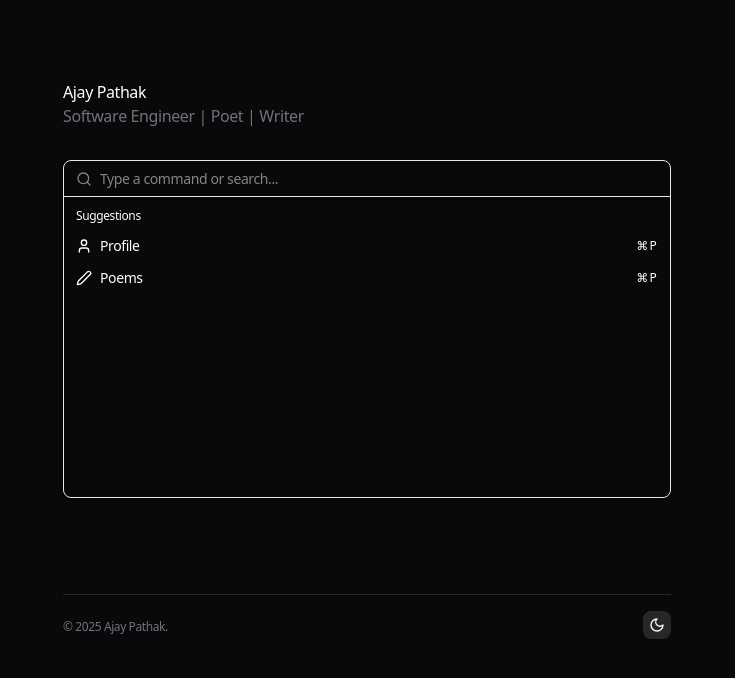
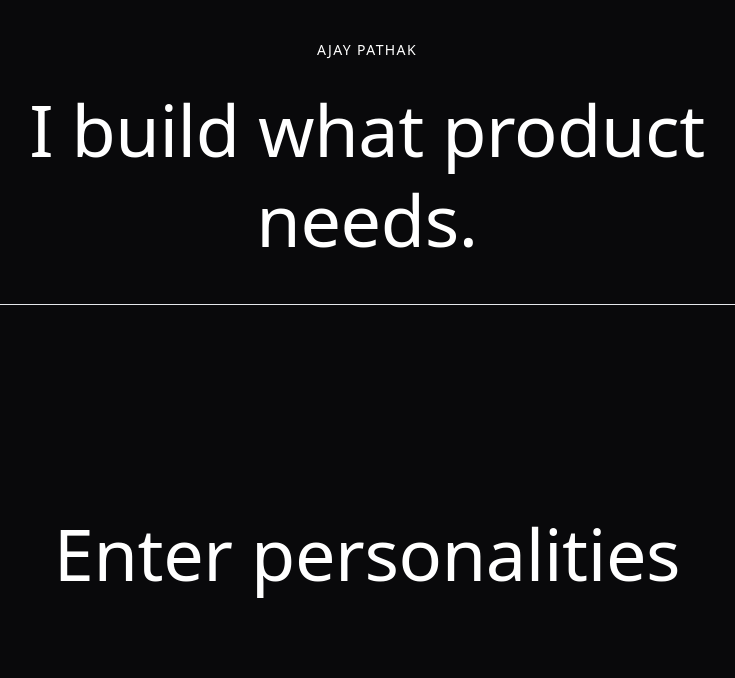
Before and after one commit to ap221882/portfolio-ajay-pathak-main, a Next.js app: page / in a window 1280 px wide. Shown: the top 678 px of the page, without its empty margins (273-1008 px from the left). Built offline with nearby package versions, Linux system fonts and the light colour scheme.

Commit message:
landing page init

```diff
--- a/app/layout.tsx
+++ b/app/layout.tsx
@@ -10,9 +10,6 @@ import {
   Geist_Mono,
 } from 'next/font/google';
 import Script from 'next/script';
-
-import { Footer } from './footer';
-import { Header } from './header';
 
 export const viewport: Viewport = {
   width: "device-width",
@@ -78,11 +75,11 @@ export default function RootLayout({
             storageKey="theme"
             defaultTheme="dark"
           >
-            <div className="flex min-h-screen w-full flex-col font-[family-name:var(--font-inter-tight)]">
-              <div className="relative mx-auto w-full max-w-screen-sm flex-1 px-4 pt-20 flex flex-col">
-                <Header />
+            <div className="flex h-screen w-full flex-col font-[family-name:var(--font-inter-tight)]">
+              <div className="relative mx-auto w-full flex-1">
+                {/* <Header /> */}
                 {children}
-                <Footer />
+                {/* <Footer /> */}
               </div>
             </div>
           </ThemeProvider>
--- a/app/page.tsx
+++ b/app/page.tsx
@@ -11,6 +11,7 @@ import {
 } from 'lucide-react';
 import { useRouter } from 'next/navigation';
 
+import MinimalSelectorHero from '@/components/Hero';
 import {
   Command,
   CommandEmpty,
@@ -40,6 +41,12 @@ const Main = () => {
     document.addEventListener("keydown", down);
     return () => document.removeEventListener("keydown", down);
   }, [val]);
+
+  return (
+    <>
+      <MinimalSelectorHero />
+    </>
+  );
 
   return (
     <Command className="rounded-lg border shadow-md md:min-w-[450px]">
--- /dev/null
+++ b/components/Hero.tsx
@@ -0,0 +1,108 @@
+"use client";
+
+import './hero.css';
+
+import React, {
+  useEffect,
+  useState,
+} from 'react';
+
+import {
+  Easing,
+  motion,
+  useReducedMotion,
+} from 'framer-motion';
+
+const ROLES = [
+  {
+    id: "engineer",
+    title: "Engineer",
+    subtitle: "Systems, frontend & performance.",
+    href: "/engineer",
+  },
+  {
+    id: "creator",
+    title: "Creator",
+    subtitle: "Audio stories & short reels.",
+    href: "/creator",
+  },
+  {
+    id: "writer",
+    title: "Writer",
+    subtitle: "Long-form essays & frontend explainers.",
+    href: "/writer",
+  },
+];
+
+export default function HeroSelector() {
+  const [focused, setFocused] = useState(0);
+  const shouldReduceMotion = useReducedMotion();
+
+  // ensure first chip is keyboard-focusable on mount
+  useEffect(() => {
+    const el = document.querySelector<HTMLElement>('[data-role="role-0"]');
+    if (el) el.setAttribute("tabindex", "0");
+  }, []);
+
+  // keyboard nav
+  function onKeyDown(e: React.KeyboardEvent) {
+    if (e.key === "ArrowRight") {
+      setFocused((p) => Math.min(p + 1, ROLES.length - 1));
+      e.preventDefault();
+    } else if (e.key === "ArrowLeft") {
+      setFocused((p) => Math.max(p - 1, 0));
+      e.preventDefault();
+    }
+  }
+
+  // focus anchor when focused index changes
+  useEffect(() => {
+    const el = document.querySelector<HTMLElement>(
+      `[data-role="role-${focused}"]`
+    );
+    if (el) el.focus();
+  }, [focused]);
+
+  // motion variants
+  const headlineVariants = shouldReduceMotion
+    ? {}
+    : { initial: { opacity: 0, y: 8 }, animate: { opacity: 1, y: 0 } };
+  const chipVariant = (i: number) =>
+    shouldReduceMotion
+      ? {}
+      : {
+          initial: { opacity: 0, y: 6 },
+          animate: { opacity: 1, y: 0 },
+          transition: {
+            delay: 0.12 + i * 0.05,
+            duration: 0.28,
+            ease: "easeOut" as Easing,
+          },
+        };
+
+  return (
+    <motion.div className="grid flex-1 h-full heroContainer">
+      <header className="flex p-10 border-b">
+        <div className="max-w-4xl w-full text-center m-auto">
+          <div className="mb-6">
+            <p className="text-sm uppercase tracking-widest">Ajay Pathak</p>
+          </div>
+          <motion.h1
+            {...headlineVariants}
+            className="text-4xl sm:text-5xl md:text-6xl lg:text-7xl font-medium leading-tight"
+          >
+            I build what product needs.
+          </motion.h1>
+        </div>
+      </header>
+      <div className="flex items-center justify-center h-full">
+        <motion.h1
+          {...headlineVariants}
+          className="text-4xl sm:text-5xl md:text-6xl lg:text-7xl font-medium leading-tight"
+        >
+          Enter personalities
+        </motion.h1>
+      </div>
+    </motion.div>
+  );
+}
--- /dev/null
+++ b/components/hero.css
@@ -0,0 +1,3 @@
+.heroContainer{
+  grid-template-rows: auto 1fr;
+}
```
